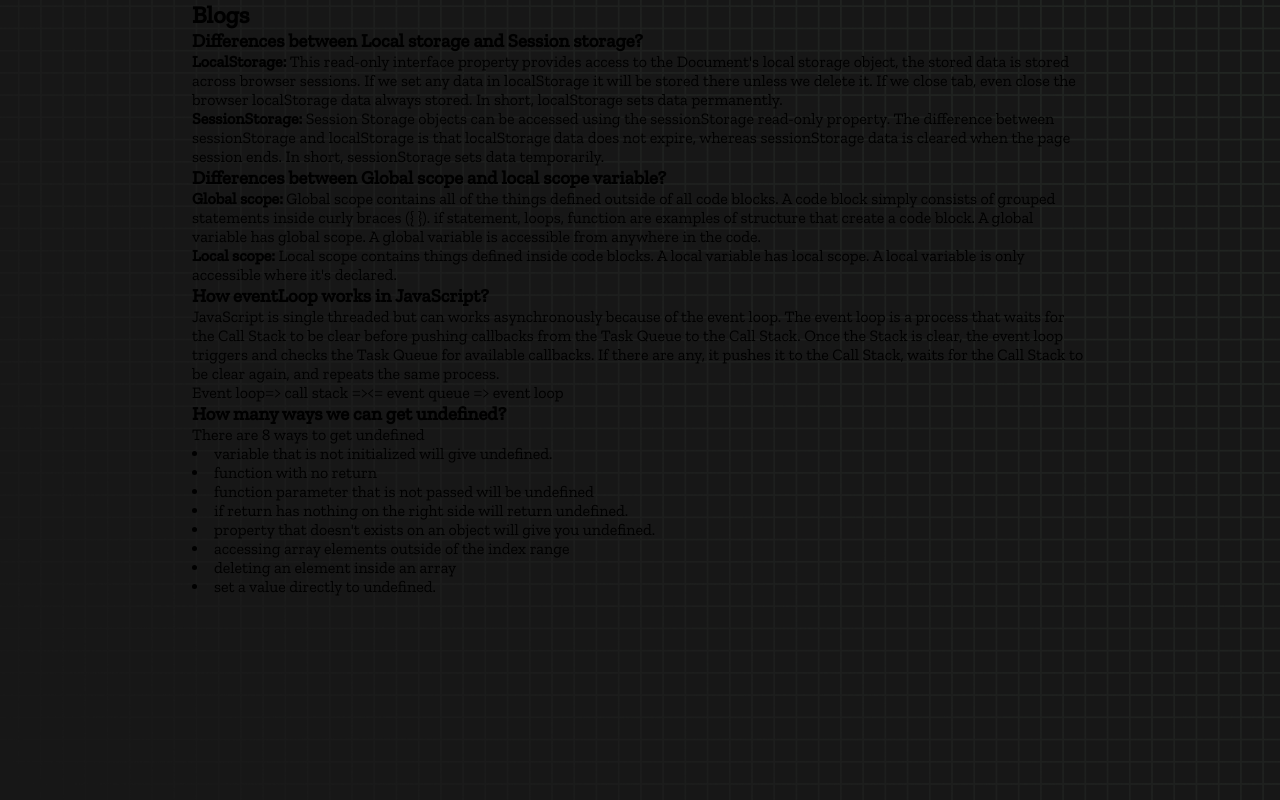
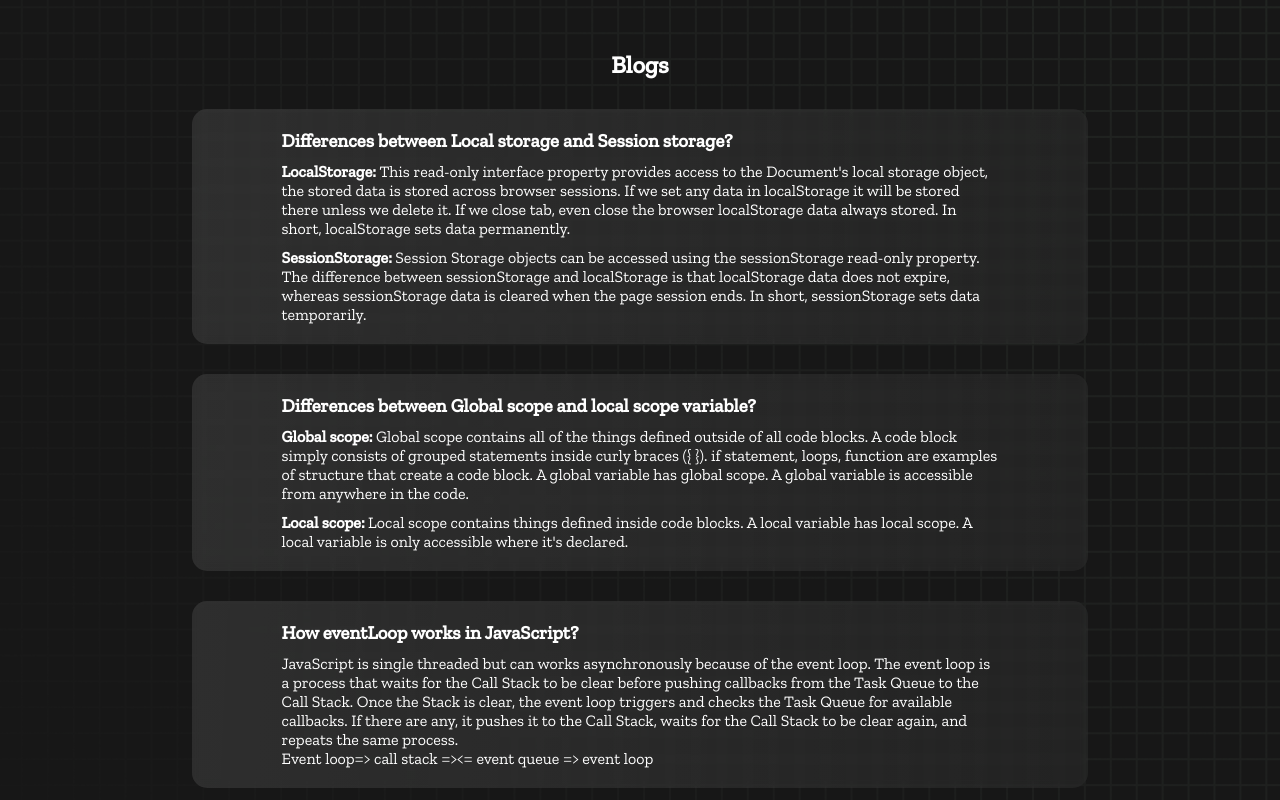
Before and after one commit to StrikerAbir/Typing-Monster, a plain HTML site: page blog.html in a window 1280 px wide. Shown: the top 800 px of the page. Drawn offline with nearby package versions, Linux system fonts and the light colour scheme.

Commit message:
style added for blog page

```diff
--- a/styles.css
+++ b/styles.css
@@ -182,6 +182,32 @@ button {
   top: 0;
 }
 
+
+/* blog page */
+
+.blog {
+  width: 100%;
+  height: 100%;
+  padding: 20px 10%;
+  color: white;
+  border-radius: 15px;
+  background: rgb(255, 255, 255);
+  background: linear-gradient(92.49deg,
+      rgba(255, 255, 255, 0.1) 0.18%,
+      rgba(255, 255, 255, 0.05) 99.85%);
+  backdrop-filter: blur(5px);
+  margin-top: 30px;
+}
+
+.color{
+  margin-top:50px;
+  color:white;
+  text-align: center;
+}
+.space{
+  margin-top:10px;
+}
+
 @media only screen and (max-width: 700px) {
   .box-container {
     padding: 0 20px;
```
